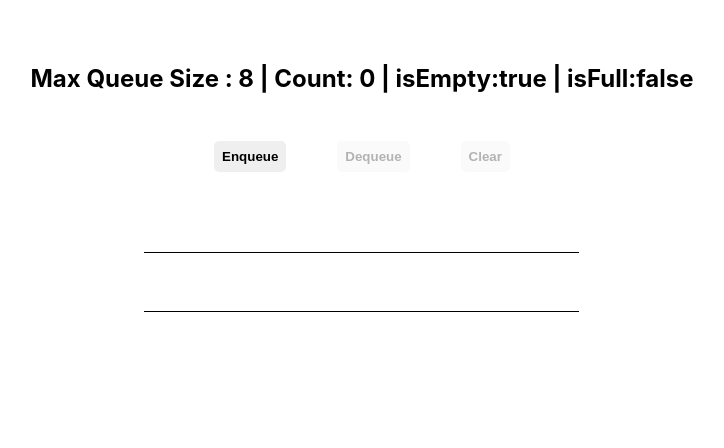
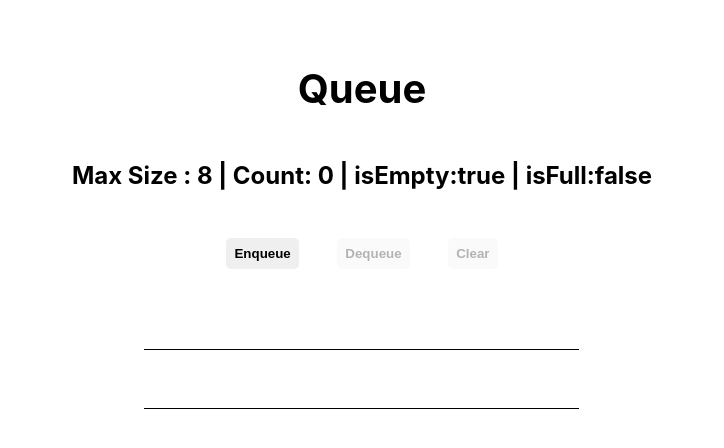
Before and after one commit to hopeinjavascript/poc-or-utils, a React (Create React App) app: page / in a window 1280 px wide. Shown: the top 448 px of the page, without its empty margins (278-1002 px from the left). Built offline with nearby package versions, Linux system fonts and the light colour scheme.

Commit message:
refactor: add heading

```diff
--- a/src/components/Queue/Queue.css
+++ b/src/components/Queue/Queue.css
@@ -7,6 +7,10 @@
   align-items: center;
   justify-content: center;
   gap: 3rem;
+}
+
+.heading {
+  font-size: 2.5rem;
 }
 
 .queue-container {
--- a/src/components/Queue/Queue.jsx
+++ b/src/components/Queue/Queue.jsx
@@ -41,9 +41,10 @@ const Queue = ({ maxSize = 5 }) => {
 
   return (
     <div className="wrapper queue-wrapper">
+      <h1 className="heading">Queue</h1>
       <h2>
-        Max Queue Size : {maxSize} | Count: {size()} | isEmpty:{`${isEmpty()}`}{' '}
-        | isFull:{`${isFull()}`}
+        Max Size : {maxSize} | Count: {size()} | isEmpty:{`${isEmpty()}`} |
+        isFull:{`${isFull()}`}
       </h2>
       <div className="controls">
         <button
```
